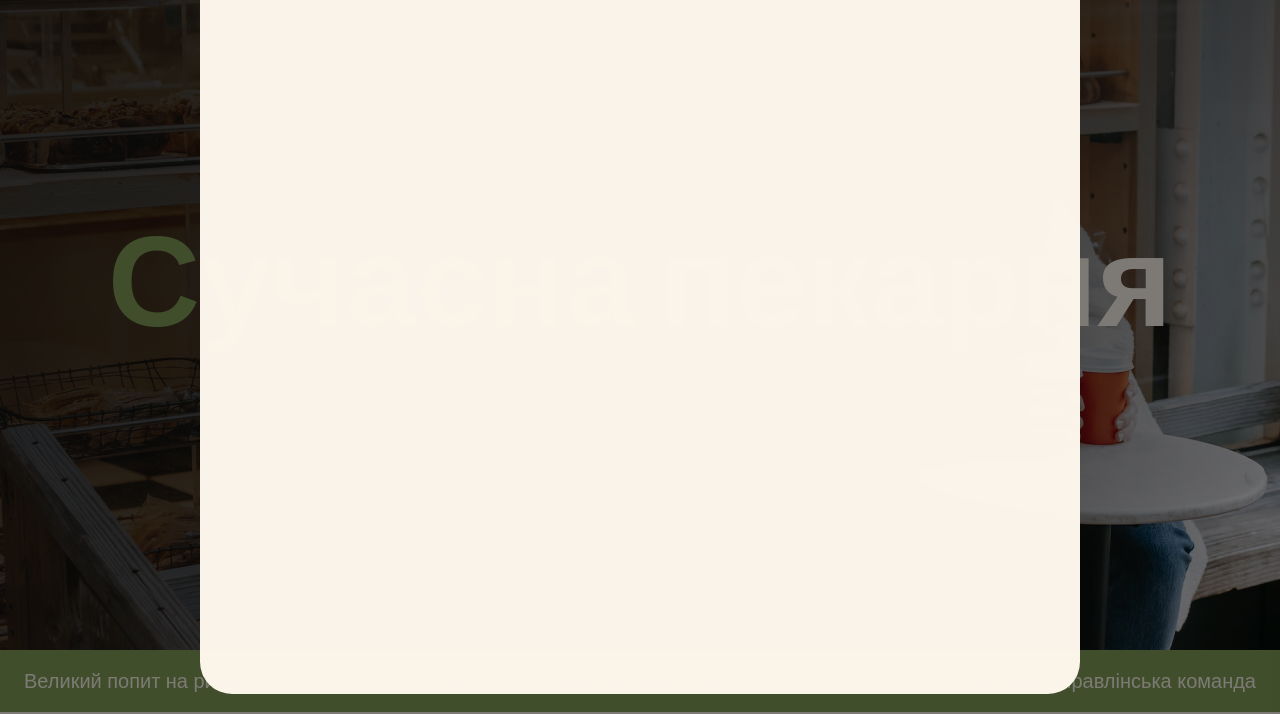
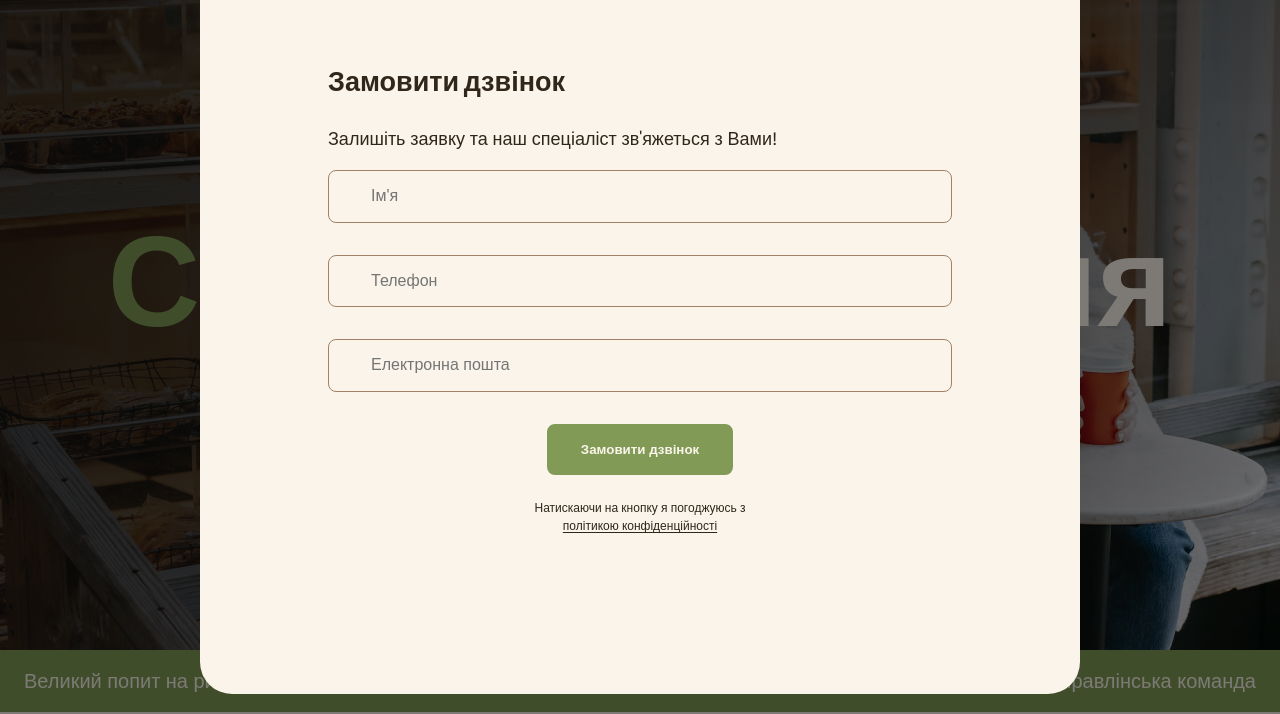
Before and after one commit to Bolestiev/geniu-html-prj, a plain HTML site: page index.html in a window 1280 px wide. Both pictures are taken after a click on the button "Замовити дзвінок". Shown: the part 86-800 px from the top of the page. Drawn offline with Linux system fonts and the light colour scheme.

Commit message:
add modal form

```diff
--- a/css/styles.css
+++ b/css/styles.css
@@ -519,7 +519,7 @@ section {
   justify-content: center;
   background-color: rgba(0, 0, 0, 0.5);
   padding: 20px 0;
-  transition: opacity 3s, visibility 3s;
+  transition: opacity 1s, visibility 1s;
 }
 
 .backdrop.is-hidden {
@@ -534,8 +534,10 @@ section {
   max-width: 880px;
   height: 100%;
   max-height: 880px;
+  padding: 128px;
   background-color: var(--color-primary-light);
   border-radius: 32px;
+  overflow-y: auto;
 }
 
 .modal-btn-close {
@@ -543,3 +545,53 @@ section {
   top: 40px;
   right: 40px;
 }
+
+/* -----------Form---------------- */
+
+.form-field {
+  margin-bottom: 32px;
+}
+
+.input-modal {
+  font-size: 16px;
+  line-height: 1.17;
+  padding: 16px 42px;
+  width: 100%;
+  border: 1px solid var(--color-secondary-dark);
+  border-radius: 8px;
+  background-color: transparent;
+}
+
+.input-modal:focus {
+  border-color: var(--color-brand-normal);
+  outline: none;
+}
+
+.input-modal:focus::placeholder {
+  color: var(--color-primary-dark);
+}
+
+.input-modal::placeholder .label-modal {
+  display: block;
+  font-size: 16px;
+  line-height: 1.17;
+}
+
+.form-button {
+  margin: 0 auto 24px;
+  display: block;
+}
+
+.form-terms {
+  margin: 0 auto;
+  max-width: 220px;
+  font-weight: 500;
+  font-size: 12px;
+  line-height: 1.5;
+  text-align: center;
+}
+
+.form-terms-link {
+  color: var(--color-primary-dark);
+  text-underline-offset: 2px;
+}
--- a/index.html
+++ b/index.html
@@ -282,6 +282,53 @@
     <div class="backdrop is-hidden">
       <div class="modal">
         <button class="modal-btn-close" type="button">Close</button>
+        <h2>Замовити дзвінок</h2>
+        <p>Залишіть заявку та наш спеціаліст зв'яжеться з Вами!</p>
+        <form name="contact-form" autocomplete="off" novalidate>
+          <div class="form-field">
+            <label class="label-modal visually-hidden" for="user-name"
+              >Ім'я</label
+            >
+            <input
+              class="input-modal"
+              type="text"
+              name="user-name"
+              id="user-name"
+              placeholder="Ім'я"
+            />
+          </div>
+          <div class="form-field">
+            <label class="label-modal visually-hidden" for="user-tel"
+              >Телефон</label
+            >
+            <input
+              class="input-modal"
+              type="tel"
+              name="user-tel"
+              id="user-tel"
+              placeholder="Телефон"
+            />
+          </div>
+          <div class="form-field">
+            <label class="label-modal visually-hidden" for="user-email"
+              >Електронна пошта</label
+            >
+            <input
+              class="input-modal"
+              type="email"
+              name="user-email"
+              id="user-email"
+              placeholder="Електронна пошта"
+            />
+          </div>
+          <button class="form-button button" type="submit">
+            Замовити дзвінок
+          </button>
+          <p class="form-terms">
+            Натискаючи на кнопку я погоджуюсь з
+            <a class="form-terms-link" href="#">політикою конфіденційності</a>
+          </p>
+        </form>
       </div>
     </div>
     <script src="./js/modal.js"></script>
```
